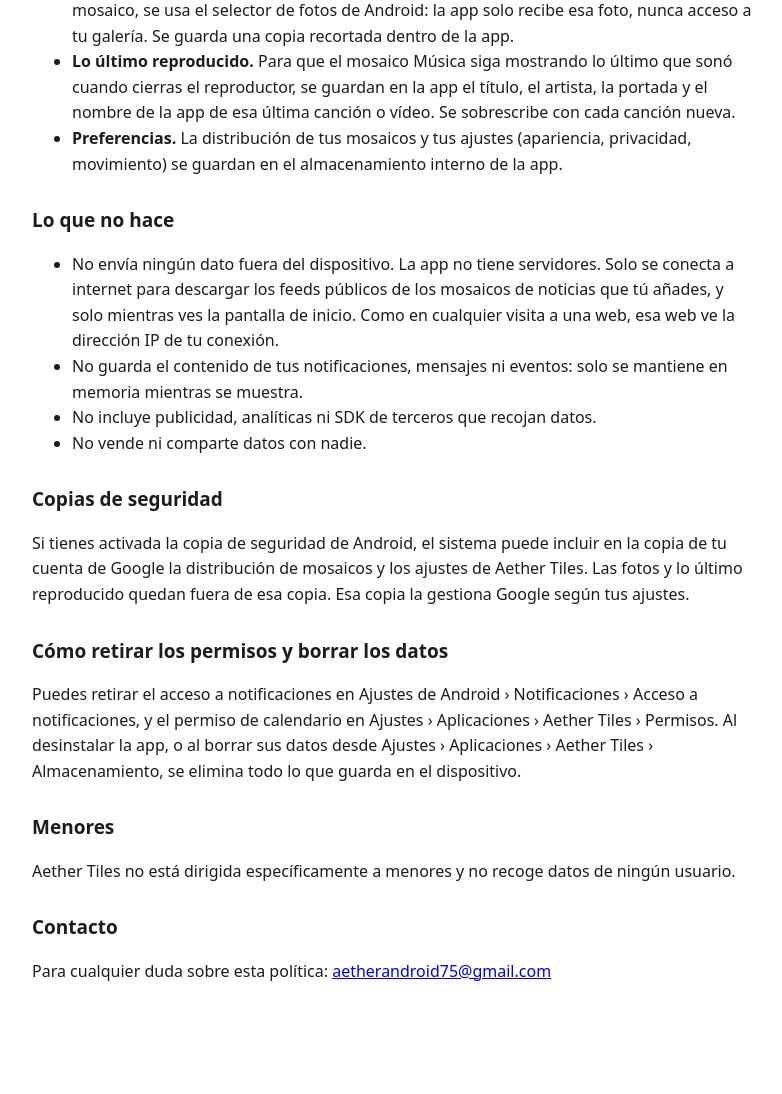
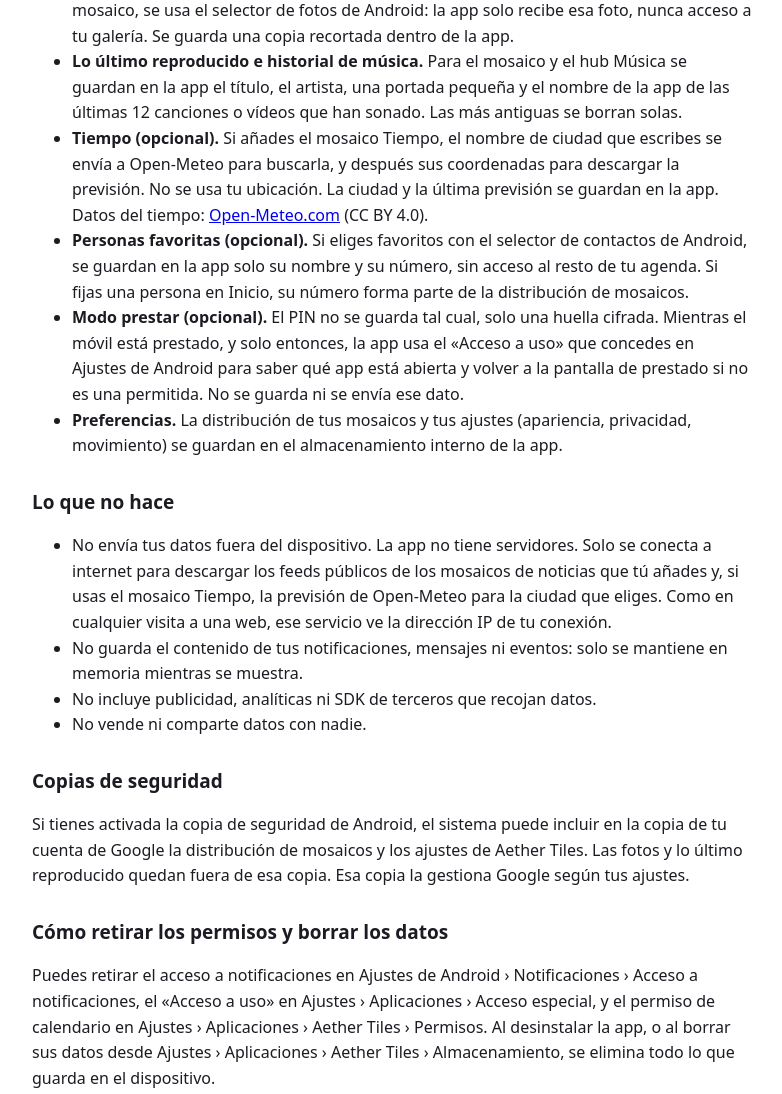
Before and after one commit to Rolo75/aether-tiles-privacy, a plain HTML site: page index.html in a window 1280 px wide. Shown: the part 780-1874 px from the top of the page, without its empty margins (248-1030 px from the left). Before the commit the page ends 1804 px from the top, so only its background shows below. Drawn offline with Linux system fonts and the light colour scheme.

Commit message:
Politica de privacidad 1.2: tiempo, historial de musica, favoritos y modo prestar
Co-Authored-By: Claude Opus 5.5 <noreply@anthropic.com>
Claude-Session: https://claude.ai/code/session_013Sd6riLqKTU4Uy17R6vDmN

```diff
--- a/index.html
+++ b/index.html
@@ -12,7 +12,7 @@
 </head>
 <body>
 <h1>Política de privacidad de Aether Tiles</h1>
-<small>Última actualización: 14 de noviembre de 2026</small>
+<small>Última actualización: 15 de noviembre de 2026</small>
 
 <p>Aether Tiles es un launcher (pantalla de inicio) para Android. Esta política explica qué datos usa la aplicación y qué hace con ellos. La versión corta: todo se queda en tu móvil.</p>
 
@@ -24,13 +24,16 @@
   <li><strong>Noticias y canales (opcional).</strong> Si añades un mosaico de noticias o de un canal de YouTube, la app descarga directamente de esa web su feed público (titulares, enlaces y miniaturas) y lo guarda dentro de la app. Solo se pide la dirección que has elegido; no se envía ningún dato tuyo y no se usan cuentas.</li>
   <li><strong>Calendario (opcional).</strong> Si concedes el permiso de calendario, la app consulta en modo de solo lectura el próximo evento de las siguientes 48 horas para mostrarlo en el mosaico Calendario.</li>
   <li><strong>Fotos que eliges tú.</strong> Si eliges una foto como fondo de pantalla o como fondo de un mosaico, se usa el selector de fotos de Android: la app solo recibe esa foto, nunca acceso a tu galería. Se guarda una copia recortada dentro de la app.</li>
-  <li><strong>Lo último reproducido.</strong> Para que el mosaico Música siga mostrando lo último que sonó cuando cierras el reproductor, se guardan en la app el título, el artista, la portada y el nombre de la app de esa última canción o vídeo. Se sobrescribe con cada canción nueva.</li>
+  <li><strong>Lo último reproducido e historial de música.</strong> Para el mosaico y el hub Música se guardan en la app el título, el artista, una portada pequeña y el nombre de la app de las últimas 12 canciones o vídeos que han sonado. Las más antiguas se borran solas.</li>
+  <li><strong>Tiempo (opcional).</strong> Si añades el mosaico Tiempo, el nombre de ciudad que escribes se envía a Open-Meteo para buscarla, y después sus coordenadas para descargar la previsión. No se usa tu ubicación. La ciudad y la última previsión se guardan en la app. Datos del tiempo: <a href="https://open-meteo.com/">Open-Meteo.com</a> (CC BY 4.0).</li>
+  <li><strong>Personas favoritas (opcional).</strong> Si eliges favoritos con el selector de contactos de Android, se guardan en la app solo su nombre y su número, sin acceso al resto de tu agenda. Si fijas una persona en Inicio, su número forma parte de la distribución de mosaicos.</li>
+  <li><strong>Modo prestar (opcional).</strong> El PIN no se guarda tal cual, solo una huella cifrada. Mientras el móvil está prestado, y solo entonces, la app usa el «Acceso a uso» que concedes en Ajustes de Android para saber qué app está abierta y volver a la pantalla de prestado si no es una permitida. No se guarda ni se envía ese dato.</li>
   <li><strong>Preferencias.</strong> La distribución de tus mosaicos y tus ajustes (apariencia, privacidad, movimiento) se guardan en el almacenamiento interno de la app.</li>
 </ul>
 
 <h2>Lo que no hace</h2>
 <ul>
-  <li>No envía ningún dato fuera del dispositivo. La app no tiene servidores. Solo se conecta a internet para descargar los feeds públicos de los mosaicos de noticias que tú añades, y solo mientras ves la pantalla de inicio. Como en cualquier visita a una web, esa web ve la dirección IP de tu conexión.</li>
+  <li>No envía tus datos fuera del dispositivo. La app no tiene servidores. Solo se conecta a internet para descargar los feeds públicos de los mosaicos de noticias que tú añades y, si usas el mosaico Tiempo, la previsión de Open-Meteo para la ciudad que eliges. Como en cualquier visita a una web, ese servicio ve la dirección IP de tu conexión.</li>
   <li>No guarda el contenido de tus notificaciones, mensajes ni eventos: solo se mantiene en memoria mientras se muestra.</li>
   <li>No incluye publicidad, analíticas ni SDK de terceros que recojan datos.</li>
   <li>No vende ni comparte datos con nadie.</li>
@@ -40,7 +43,7 @@
 <p>Si tienes activada la copia de seguridad de Android, el sistema puede incluir en la copia de tu cuenta de Google la distribución de mosaicos y los ajustes de Aether Tiles. Las fotos y lo último reproducido quedan fuera de esa copia. Esa copia la gestiona Google según tus ajustes.</p>
 
 <h2>Cómo retirar los permisos y borrar los datos</h2>
-<p>Puedes retirar el acceso a notificaciones en Ajustes de Android › Notificaciones › Acceso a notificaciones, y el permiso de calendario en Ajustes › Aplicaciones › Aether Tiles › Permisos. Al desinstalar la app, o al borrar sus datos desde Ajustes › Aplicaciones › Aether Tiles › Almacenamiento, se elimina todo lo que guarda en el dispositivo.</p>
+<p>Puedes retirar el acceso a notificaciones en Ajustes de Android › Notificaciones › Acceso a notificaciones, el «Acceso a uso» en Ajustes › Aplicaciones › Acceso especial, y el permiso de calendario en Ajustes › Aplicaciones › Aether Tiles › Permisos. Al desinstalar la app, o al borrar sus datos desde Ajustes › Aplicaciones › Aether Tiles › Almacenamiento, se elimina todo lo que guarda en el dispositivo.</p>
 
 <h2>Menores</h2>
 <p>Aether Tiles no está dirigida específicamente a menores y no recoge datos de ningún usuario.</p>
```
